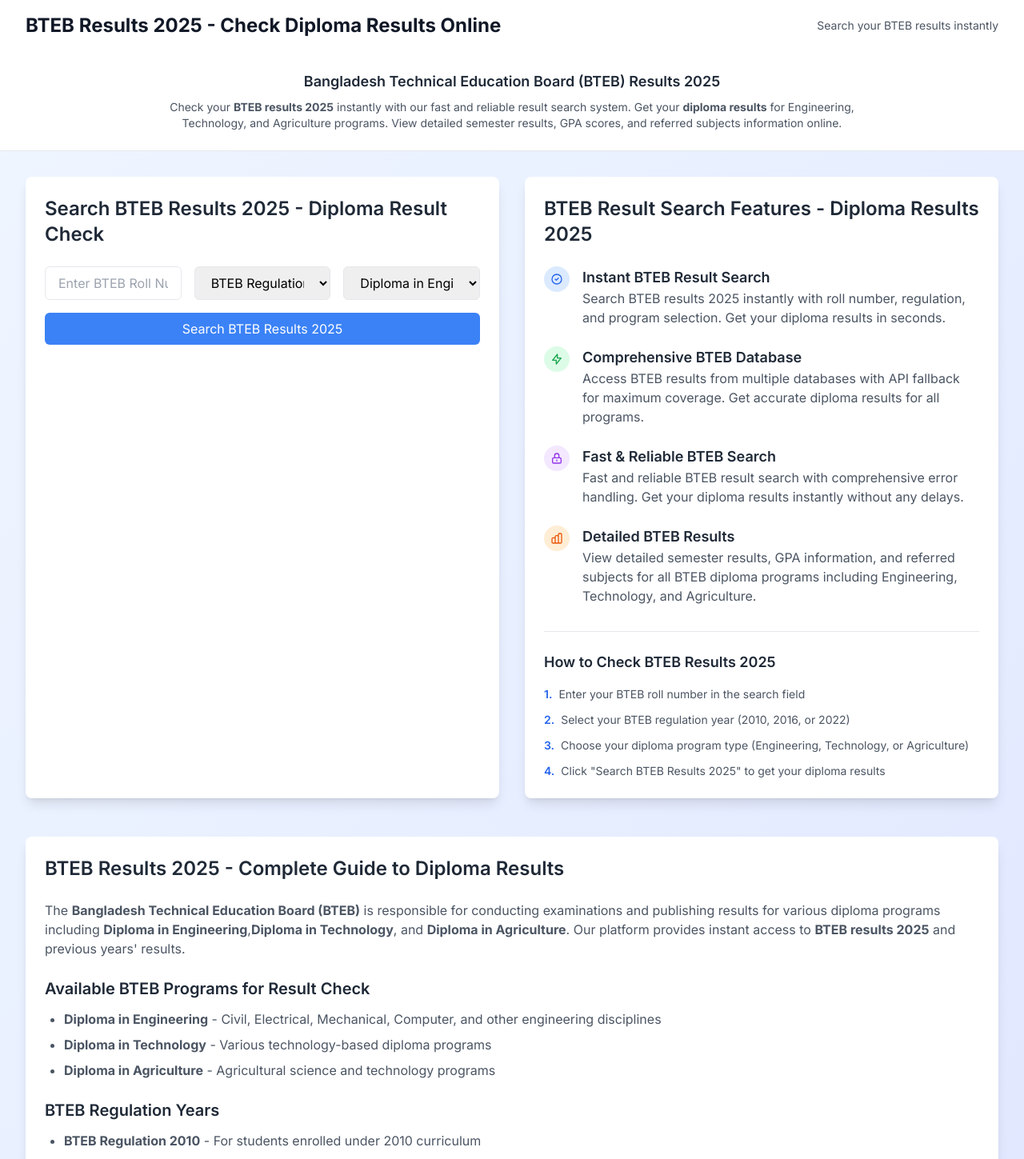
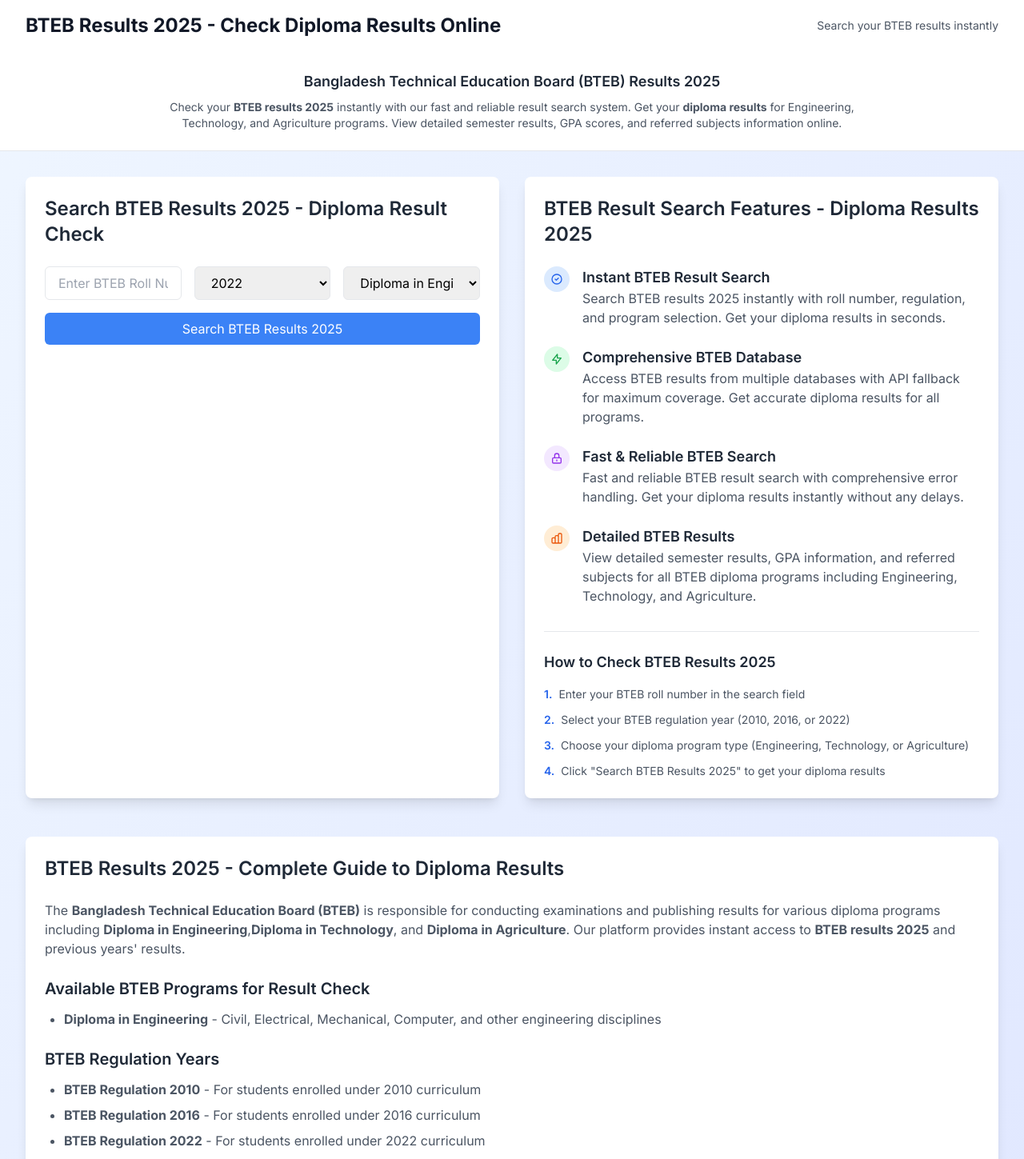
Before and after one commit to rafsaan123/new-pookie, a Next.js app: page / in a window 1280 px wide. Shown: the top 1449 px of the page at 80% size. Built offline with nearby package versions, Linux system fonts and the light colour scheme.

Commit message:
Update page.tsx

```diff
--- a/app/page.tsx
+++ b/app/page.tsx
@@ -187,9 +187,9 @@
                     className="px-4 py-2 border rounded-md focus:outline-none focus:ring-2 focus:ring-blue-500"
                     aria-label="Select BTEB regulation year"
                   >
-                    <option value="2010">BTEB Regulation 2010</option>
-                    <option value="2016">BTEB Regulation 2016</option>
-                    <option value="2022">BTEB Regulation 2022</option>
+                    <option value="2010">2010</option>
+                    <option value="2016">2016</option>
+                    <option value="2022">2022</option>
                   </select>
                   <select
                     value={program}
@@ -198,8 +198,6 @@
                     aria-label="Select diploma program type"
                   >
                     <option value="Diploma in Engineering">Diploma in Engineering</option>
-                    <option value="Diploma in Technology">Diploma in Technology</option>
-                    <option value="Diploma in Agriculture">Diploma in Agriculture</option>
                   </select>
                 </div>
 
@@ -411,8 +409,6 @@
             </h3>
             <ul className="list-disc pl-6 mb-4 space-y-2">
               <li><strong>Diploma in Engineering</strong> - Civil, Electrical, Mechanical, Computer, and other engineering disciplines</li>
-              <li><strong>Diploma in Technology</strong> - Various technology-based diploma programs</li>
-              <li><strong>Diploma in Agriculture</strong> - Agricultural science and technology programs</li>
             </ul>
 
             <h3 className="text-xl font-semibold text-gray-800 mt-6 mb-3">
```
